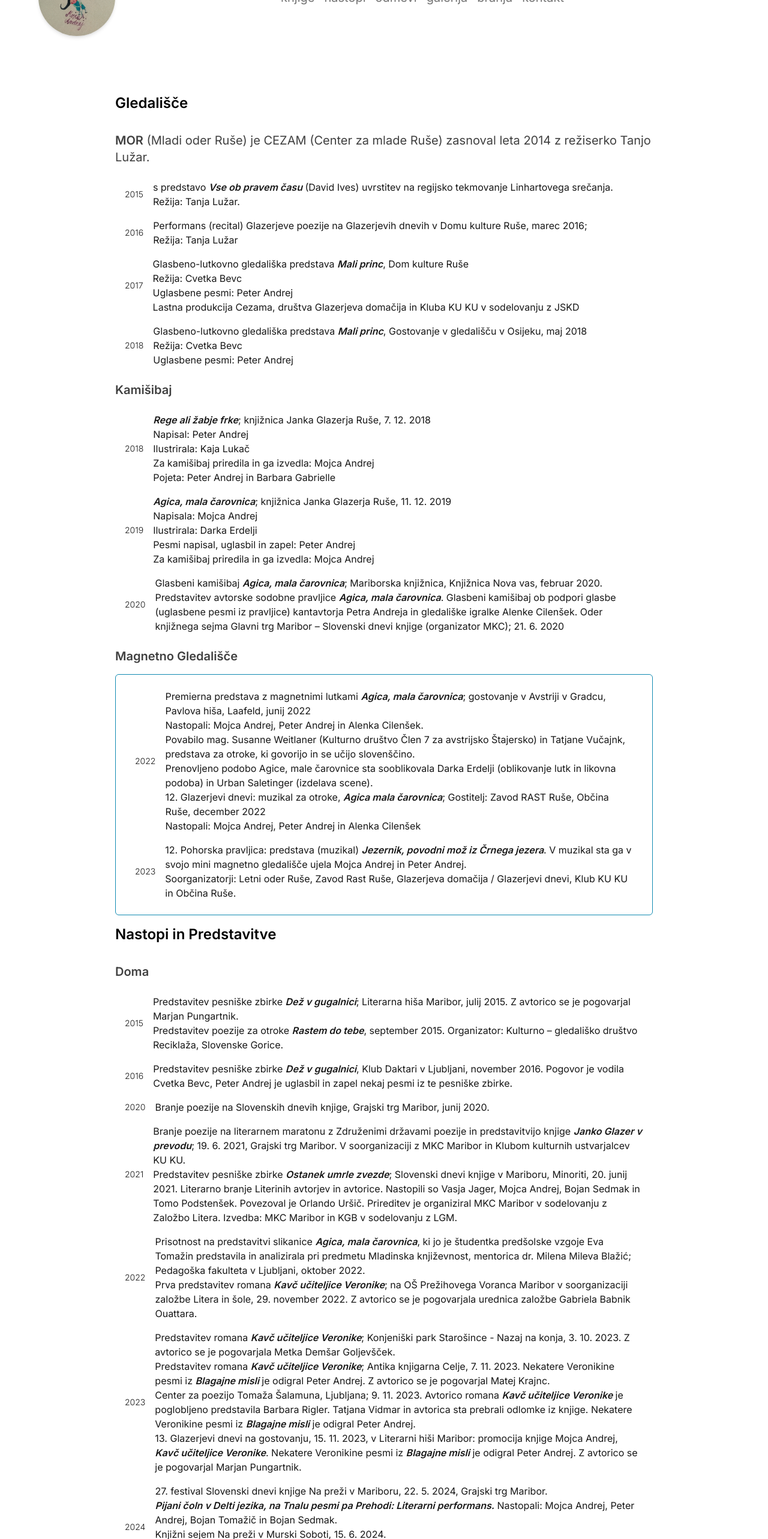
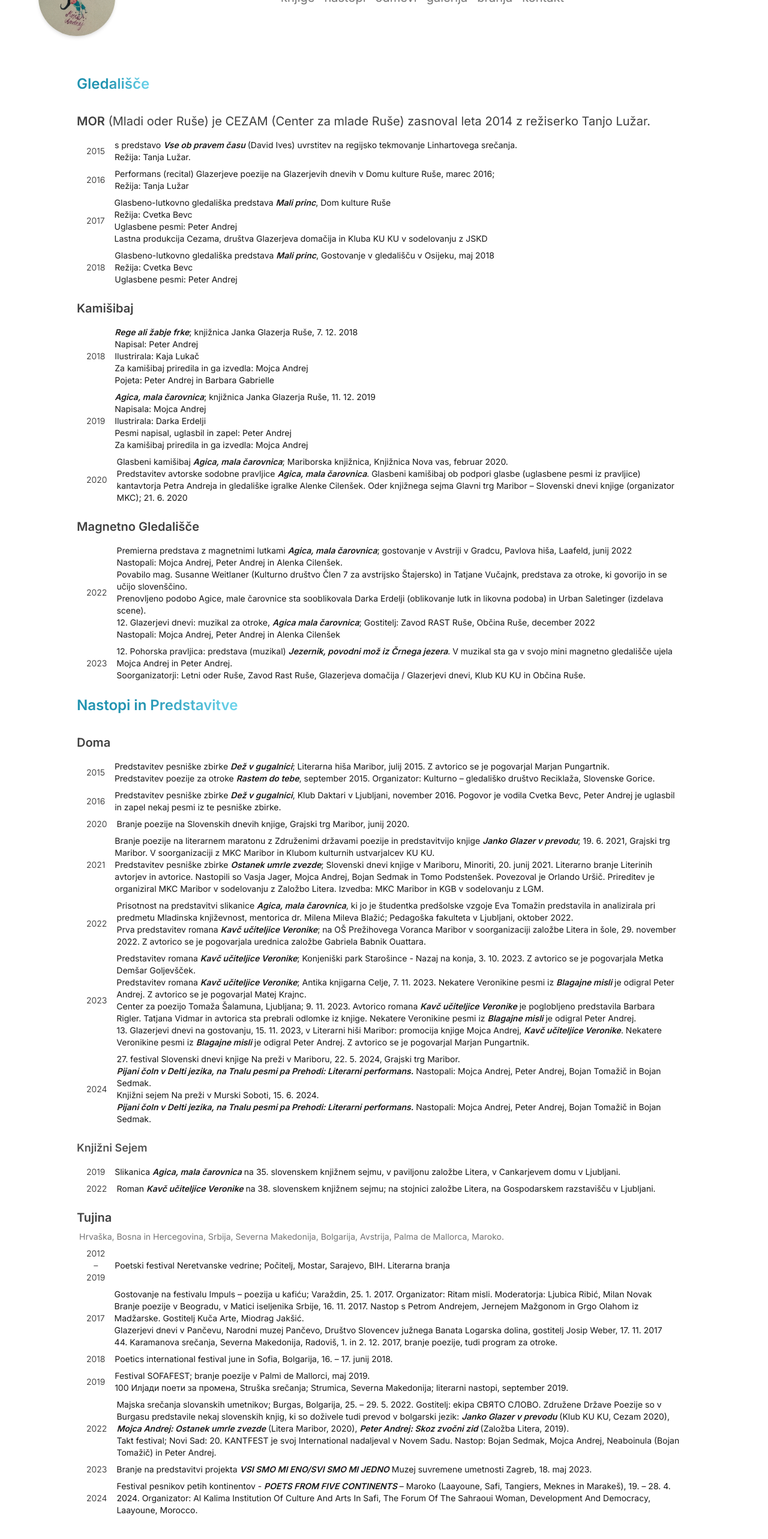
Before and after one commit to Mojca-Andrej/frontend, a Next.js app: page /nastopi in a window 1280 px wide. Shown: the part 100-2666 px from the top of the page at 60% size. Built offline with nearby package versions, Linux system fonts and the light colour scheme.

Commit message:
nastopi improved

```diff
--- a/src/app/(general)/nastopi/page.tsx
+++ b/src/app/(general)/nastopi/page.tsx
@@ -1,11 +1,11 @@
 
 export default function Nastopi() {
   return (
-    <main className="bg-white text-black px-4 py-8 md:px-16">
-      <h1 className="text-2xl font-semibold pb-4">Gledališče</h1>
-      <h2 className="text-xl text-neutral-700 py-4"><span className="font-semibold">MOR</span> (Mladi oder Ruše) je CEZAM (Center za mlade Ruše) zasnoval leta 2014 z režiserko Tanjo Lužar.</h2>
+    <main>
+      <h1 className="sm:text-2xl text-xl font-semibold bg-gradient-to-r bg-clip-text text-transparent w-fit from-[#2193b0] to-[#6dd5ed] from-40% md:mb-4 mb-2">Gledališče</h1>
+      <h2 className="md:text-xl text-lg text-neutral-700 py-4"><span className="font-semibold">MOR</span> (Mladi oder Ruše) je CEZAM (Center za mlade Ruše) zasnoval leta 2014 z režiserko Tanjo Lužar.</h2>
 
-      <section className="text-neutral-900 py-2 flex space-x-4 items-start md:items-center md:px-4 px-2">
+      <section className="text-neutral-900 pb-2 flex space-x-4 items-start md:items-center md:px-4 px-2 text-sm md:text-md">
         <h3 className="text-sm font-light mt-1 md:mt-0">2015</h3>
         <div>
           <p>s predstavo <em className="font-semibold">Vse ob pravem času</em> (David Ives) uvrstitev na regijsko tekmovanje Linhartovega srečanja.</p>
@@ -13,7 +13,7 @@ export default function Nastopi() {
         </div>
       </section>
 
-      <section className="text-neutral-900 py-2 flex space-x-4 items-start md:items-center md:px-4 px-2">
+      <section className="text-neutral-900 pb-2 flex space-x-4 items-start md:items-center md:px-4 px-2 text-sm md:text-md">
         <h3 className="text-sm font-light mt-1 md:mt-0">2016</h3>
         <div>
           <p>Performans (recital) Glazerjeve poezije na Glazerjevih dnevih v Domu kulture Ruše, marec 2016;</p>
@@ -21,7 +21,7 @@ export default function Nastopi() {
         </div>
       </section>
 
-      <section className="text-neutral-900 py-2 flex space-x-4 items-start md:items-center md:px-4 px-2">
+      <section className="text-neutral-900 pb-2 flex space-x-4 items-start md:items-center md:px-4 px-2 text-sm md:text-md">
         <h3 className="text-sm font-light mt-1 md:mt-0">2017</h3>
         <div>
           <p>Glasbeno-lutkovno gledališka predstava <em className="font-semibold">Mali princ</em>, Dom kulture Ruše</p>
@@ -31,7 +31,7 @@ export default function Nastopi() {
         </div>
       </section>
 
-      <section className="text-neutral-900 py-2 flex space-x-4 items-start md:items-center md:px-4 px-2">
+      <section className="text-neutral-900 pb-2 flex space-x-4 items-start md:items-center md:px-4 px-2 text-sm md:text-md">
         <h3 className="text-sm font-light mt-1 md:mt-0">2018</h3>
         <div>
           <p>Glasbeno-lutkovno gledališka predstava <em className="font-semibold">Mali princ</em>, Gostovanje v gledališču v Osijeku, maj 2018</p>
@@ -40,9 +40,9 @@ export default function Nastopi() {
         </div>
       </section>
 
-      <h2 className="text-xl text-neutral-700 py-4 font-semibold">Kamišibaj</h2>
+      <h2 className="md:text-xl text-lg text-neutral-700 py-4 font-semibold">Kamišibaj</h2>
 
-      <section className="text-neutral-900 py-2 flex space-x-4 items-start md:items-center md:px-4 px-2">
+      <section className="text-neutral-900 pb-2 flex space-x-4 items-start md:items-center md:px-4 px-2 text-sm md:text-md">
         <h3 className="text-sm font-light mt-1 md:mt-0">2018</h3>
         <div>
           <p><em className="font-semibold">Rege ali žabje frke</em>; knjižnica Janka Glazerja Ruše, 7. 12. 2018</p>
@@ -53,7 +53,7 @@ export default function Nastopi() {
         </div>
       </section>
 
-      <section className="text-neutral-900 py-2 flex space-x-4 items-start md:items-center md:px-4 px-2">
+      <section className="text-neutral-900 pb-2 flex space-x-4 items-start md:items-center md:px-4 px-2 text-sm md:text-md">
         <h3 className="text-sm font-light mt-1 md:mt-0">2019</h3>
         <div>
           <p><em className="font-semibold">Agica, mala čarovnica</em>; knjižnica Janka Glazerja Ruše, 11. 12. 2019</p>
@@ -64,17 +64,17 @@ export default function Nastopi() {
         </div>
       </section>
 
-      <section className="text-neutral-900 py-2 flex space-x-4 items-start md:items-center md:px-4 px-2">
+      <section className="text-neutral-900 pb-2 flex space-x-4 items-start md:items-center md:px-4 px-2 text-sm md:text-md">
         <h3 className="text-sm font-light mt-1 md:mt-0">2020</h3>
         <div>
           <p>Glasbeni kamišibaj <em className="font-semibold">Agica, mala čarovnica</em>; Mariborska knjižnica, Knjižnica Nova vas, februar 2020.</p>
           <p>Predstavitev avtorske sodobne pravljice <em className="font-semibold">Agica, mala čarovnica</em>. Glasbeni kamišibaj ob podpori glasbe (uglasbene pesmi iz pravljice) kantavtorja Petra Andreja in gledališke igralke Alenke Cilenšek. Oder knjižnega sejma Glavni trg Maribor – Slovenski dnevi knjige (organizator MKC); 21. 6. 2020</p>
         </div>
       </section>
-      <h2 className="text-xl text-neutral-700 py-4 font-semibold">Magnetno Gledališče</h2>
-      <div className="border border-primary-100 border-1 rounded-md p-4">
+      <h2 className="md:text-xl text-lg text-neutral-700 py-4 font-semibold">Magnetno Gledališče</h2>
+      {/* <div className="border border-primary-50 border-1 rounded-md p-4"> */}
 
-      <section className="text-neutral-900 py-2 flex space-x-4 items-start md:items-center md:px-4 px-2">
+      <section className="text-neutral-900 pb-2 flex space-x-4 items-start md:items-center md:px-4 px-2 text-sm md:text-md">
         <h3 className="text-sm font-light mt-1 md:mt-0">2022</h3>
         <div>
           <p>Premierna predstava z magnetnimi lutkami <em className="font-semibold">Agica, mala čarovnica</em>; gostovanje v Avstriji v Gradcu, Pavlova hiša, Laafeld, junij 2022</p>
@@ -87,20 +87,20 @@ export default function Nastopi() {
       </section>
 
 
-      <section className="text-neutral-900 py-2 flex space-x-4 items-start md:items-center md:px-4 px-2">
+      <section className="text-neutral-900 pb-2 flex space-x-4 items-start md:items-center md:px-4 px-2 text-sm md:text-md">
         <h3 className="text-sm font-light mt-1 md:mt-0">2023</h3>
         <div>
           <p>12. Pohorska pravljica: predstava (muzikal) <em className="font-semibold">Jezernik, povodni mož iz Črnega jezera</em>. V muzikal sta ga v svojo mini magnetno gledališče ujela Mojca Andrej in Peter Andrej.</p>
           <p>Soorganizatorji: Letni oder Ruše, Zavod Rast Ruše, Glazerjeva domačija / Glazerjevi dnevi, Klub KU KU in Občina Ruše.</p>
         </div>
       </section>
-      </div>
+      {/* </div> */}
 
-      <h1 className="text-2xl text-black py-4 font-semibold">Nastopi in Predstavitve</h1>
+      <h1 className="sm:text-2xl text-xl font-semibold bg-gradient-to-r bg-clip-text text-transparent w-fit from-[#2193b0] to-[#6dd5ed] from-40% md:my-4 mt-4 mb-2">Nastopi in Predstavitve</h1>
 
-      <h2 className="text-xl text-neutral-700 py-4 font-semibold">Doma</h2>
+      <h2 className="md:text-xl text-lg text-neutral-700 py-4 font-semibold">Doma</h2>
 
-      <section className="text-neutral-900 py-2 flex space-x-4 items-start md:items-center md:px-4 px-2">
+      <section className="text-neutral-900 pb-2 flex space-x-4 items-start md:items-center md:px-4 px-2 text-sm md:text-md">
         <h3 className="text-sm font-light mt-1 md:mt-0">2015</h3>
         <div>
           <p>Predstavitev pesniške zbirke <em className="font-semibold">Dež v gugalnici</em>; Literarna hiša Maribor, julij 2015. Z avtorico se je pogovarjal Marjan Pungartnik.</p>
@@ -108,21 +108,21 @@ export default function Nastopi() {
         </div>
       </section>
 
-      <section className="text-neutral-900 py-2 flex space-x-4 items-start md:items-center md:px-4 px-2">
+      <section className="text-neutral-900 pb-2 flex space-x-4 items-start md:items-center md:px-4 px-2 text-sm md:text-md">
         <h3 className="text-sm font-light mt-1 md:mt-0">2016</h3>
         <div>
           <p>Predstavitev pesniške zbirke <em className="font-semibold">Dež v gugalnici</em>, Klub Daktari v Ljubljani, november 2016. Pogovor je vodila Cvetka Bevc, Peter Andrej je uglasbil in zapel nekaj pesmi iz te pesniške zbirke.</p>
         </div>
       </section>
 
-      <section className="text-neutral-900 py-2 flex space-x-4 items-start md:items-center md:px-4 px-2">
+      <section className="text-neutral-900 pb-2 flex space-x-4 items-start md:items-center md:px-4 px-2 text-sm md:text-md">
         <h3 className="text-sm font-light mt-1 md:mt-0">2020</h3>
         <div>
           <p>Branje poezije na Slovenskih dnevih knjige, Grajski trg Maribor, junij 2020.</p>
         </div>
       </section>
 
-      <section className="text-neutral-900 py-2 flex space-x-4 items-start md:items-center md:px-4 px-2">
+      <section className="text-neutral-900 pb-2 flex space-x-4 items-start md:items-center md:px-4 px-2 text-sm md:text-md">
         <h3 className="text-sm font-light mt-1 md:mt-0">2021</h3>
         <div>
           <p>Branje poezije na literarnem maratonu z Združenimi državami poezije in predstavitvijo knjige <em className="font-semibold">Janko Glazer v prevodu</em>; 19. 6. 2021, Grajski trg Maribor. V soorganizaciji z MKC Maribor in Klubom kulturnih ustvarjalcev KU KU.</p>
@@ -130,7 +130,7 @@ export default function Nastopi() {
         </div>
       </section>
 
-      <section className="text-neutral-900 py-2 flex space-x-4 items-start md:items-center md:px-4 px-2">
+      <section className="text-neutral-900 pb-2 flex space-x-4 items-start md:items-center md:px-4 px-2 text-sm md:text-md">
         <h3 className="text-sm font-light mt-1 md:mt-0">2022</h3>
         <div>
           <p>Prisotnost na predstavitvi slikanice <em className="font-semibold">Agica, mala čarovnica</em>, ki jo je študentka predšolske vzgoje Eva Tomažin predstavila in analizirala pri predmetu Mladinska književnost, mentorica dr. Milena Mileva Blažić; Pedagoška fakulteta v Ljubljani, oktober 2022.</p>
@@ -138,7 +138,7 @@ export default function Nastopi() {
         </div>
       </section>
 
-      <section className="text-neutral-900 py-2 flex space-x-4 items-start md:items-center md:px-4 px-2">
+      <section className="text-neutral-900 pb-2 flex space-x-4 items-start md:items-center md:px-4 px-2 text-sm md:text-md">
         <h3 className="text-sm font-light mt-1 md:mt-0" >2023</h3>
         <div>
           <p>Predstavitev romana <em className="font-semibold">Kavč učiteljice Veronike</em>; Konjeniški park Starošince - Nazaj na konja, 3. 10. 2023. Z avtorico se je pogovarjala Metka Demšar Goljevšček.</p>
@@ -148,7 +148,7 @@ export default function Nastopi() {
         </div>
       </section>
 
-      <section className="text-neutral-900 py-2 flex space-x-4 items-start md:items-center md:px-4 px-2">
+      <section className="text-neutral-900 pb-2 flex space-x-4 items-start md:items-center md:px-4 px-2 text-sm md:text-md">
         <h3 className="text-sm font-light mt-1 md:mt-0" >2024</h3>
         <div>
           <p>27. festival Slovenski dnevi knjige Na preži v Mariboru, 22. 5. 2024, Grajski trg Maribor.</p>
@@ -158,26 +158,26 @@ export default function Nastopi() {
         </div>
       </section>
 
-      <h3 className="text-lg text-neutral-800 py-4 font-semibold">Knjižni Sejem</h3>
+      <h3 className="md:text-lg sm:text-md text-neutral-600 py-4 font-semibold">Knjižni Sejem</h3>
 
-      <section className="text-neutral-900 py-2 flex space-x-4 items-start md:items-center md:px-4 px-2">
+      <section className="text-neutral-900 pb-2 flex space-x-4 items-start md:items-center md:px-4 px-2 text-sm md:text-md">
         <h3 className="text-sm font-light mt-1 md:mt-0">2019</h3>
         <div>
           <p>Slikanica <em className="font-semibold">Agica, mala čarovnica</em> na 35. slovenskem knjižnem sejmu, v paviljonu založbe Litera, v Cankarjevem domu v Ljubljani.</p>
         </div>
       </section>
 
-      <section className="text-neutral-900 py-2 flex space-x-4 items-start md:items-center md:px-4 px-2">
+      <section className="text-neutral-900 pb-2 flex space-x-4 items-start md:items-center md:px-4 px-2 text-sm md:text-md">
         <h3 className="text-sm font-light mt-1 md:mt-0">2022</h3>
         <div>
           <p>Roman <em className="font-semibold">Kavč učiteljice Veronike</em> na 38. slovenskem knjižnem sejmu; na stojnici založbe Litera, na Gospodarskem razstavišču v Ljubljani.</p>
         </div>
       </section>
 
-      <h2 className="text-xl text-neutral-700 pt-4 pb-2 font-semibold">Tujina</h2>
-      <h4 className="text-lg text-neutral-500">Hrvaška, Bosna in Hercegovina, Srbija, Severna Makedonija, Bolgarija, Avstrija, Palma de Mallorca, Maroko.</h4>
+      <h2 className="md:text-xl text-lg text-neutral-700 pt-4 pb-2 font-semibold">Tujina</h2>
+      <h4 className="md:text-md text-sm pl-1 pb-2 text-neutral-500">Hrvaška, Bosna in Hercegovina, Srbija, Severna Makedonija, Bolgarija, Avstrija, Palma de Mallorca, Maroko.</h4>
 
-      <section className="text-neutral-900 py-2 flex space-x-4 items-start md:items-center md:px-4 px-2">
+      <section className="text-neutral-900 pb-2 flex space-x-4 items-start md:items-center md:px-4 px-2 text-sm md:text-md">
         <div className="flex flex-col items-center">
           <h3 className="text-sm font-light mt-1 md:mt-0">2012</h3>
           <h3 className="text-sm font-light mt-1 md:mt-0">–</h3>
@@ -188,7 +188,7 @@ export default function Nastopi() {
         </div>
       </section>
 
-      <section className="text-neutral-900 py-2 flex space-x-4 items-start md:items-center md:px-4 px-2">
+      <section className="text-neutral-900 pb-2 flex space-x-4 items-start md:items-center md:px-4 px-2 text-sm md:text-md">
         <h3 className="text-sm font-light mt-1 md:mt-0">2017</h3>
         <div>
           <p>Gostovanje na festivalu Impuls – poezija u kafiću; Varaždin, 25. 1. 2017. Organizator: Ritam misli. Moderatorja: Ljubica Ribić, Milan Novak</p>
@@ -198,14 +198,14 @@ export default function Nastopi() {
         </div>
       </section>
 
-      <section className="text-neutral-900 py-2 flex space-x-4 items-start md:items-center md:px-4 px-2">
+      <section className="text-neutral-900 pb-2 flex space-x-4 items-start md:items-center md:px-4 px-2 text-sm md:text-md">
         <h3 className="text-sm font-light mt-1 md:mt-0">2018</h3>
         <div>
           <p>Poetics international festival june in Sofia, Bolgarija, 16. – 17. junij 2018.</p>
         </div>
       </section>
 
-      <section className="text-neutral-900 py-2 flex space-x-4 items-start md:items-center md:px-4 px-2">
+      <section className="text-neutral-900 pb-2 flex space-x-4 items-start md:items-center md:px-4 px-2 text-sm md:text-md">
         <h3 className="text-sm font-light mt-1 md:mt-0">2019</h3>
         <div>
           <p>Festival SOFAFEST; branje poezije v Palmi de Mallorci, maj 2019.</p>
@@ -213,7 +213,7 @@ export default function Nastopi() {
         </div>
       </section>
 
-      <section className="text-neutral-900 py-2 flex space-x-4 items-start md:items-center md:px-4 px-2">
+      <section className="text-neutral-900 pb-2 flex space-x-4 items-start md:items-center md:px-4 px-2 text-sm md:text-md">
         <h3 className="text-sm font-light mt-1 md:mt-0">2022</h3>
         <div>
           <p>Majska srečanja slovanskih umetnikov; Burgas, Bolgarija, 25. – 29. 5. 2022. Gostitelj: ekipa СВЯТО СЛОВО. Združene Države Poezije so v Burgasu predstavile nekaj slovenskih knjig, ki so doživele tudi prevod v bolgarski jezik: <em className="font-semibold">Janko Glazer v prevodu</em> (Klub KU KU, Cezam 2020), <em className="font-semibold">Mojca Andrej: Ostanek umrle zvezde</em> (Litera Maribor, 2020), <em className="font-semibold">Peter Andrej: Skoz zvočni zid</em> (Založba Litera, 2019).</p>
@@ -221,14 +221,14 @@ export default function Nastopi() {
         </div>
       </section>
 
-      <section className="text-neutral-900 py-2 flex space-x-4 items-start md:items-center md:px-4 px-2">
+      <section className="text-neutral-900 pb-2 flex space-x-4 items-start md:items-center md:px-4 px-2 text-sm md:text-md">
         <h3 className="text-sm font-light mt-1 md:mt-0">2023</h3>
         <div>
           <p>Branje na predstavitvi projekta <em className="font-semibold">VSI SMO MI ENO/SVI SMO MI JEDNO</em> Muzej suvremene umetnosti Zagreb, 18. maj 2023.</p>
         </div>
       </section>
 
-      <section className="text-neutral-900 py-2 flex space-x-4 items-start md:items-center md:px-4 px-2">
+      <section className="text-neutral-900 pb-2 flex space-x-4 items-start md:items-center md:px-4 px-2 text-sm md:text-md">
         <h3 className="text-sm font-light mt-1 md:mt-0">2024</h3>
         <div>
             <p>Festival pesnikov petih kontinentov - <em className="font-semibold">POETS FROM FIVE CONTINENTS</em> – Maroko (Laayoune, Safi, Tangiers, Meknes in Marakeš), 19. – 28. 4. 2024. Organizator: Al Kalima Institution Of Culture And Arts In Safi, The Forum Of The Sahraoui Woman, Development And Democracy, Laayoune, Morocco.</p>
```
